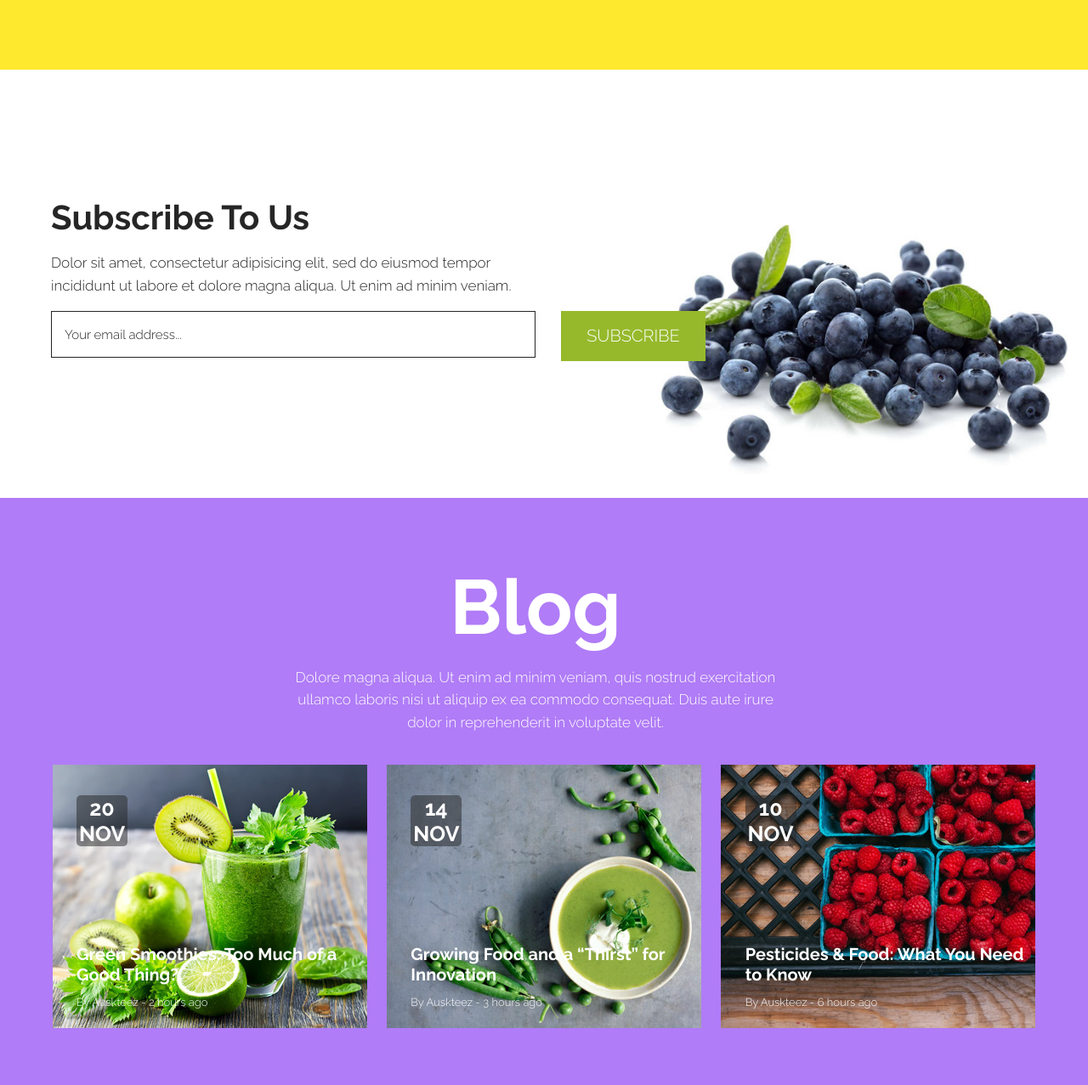
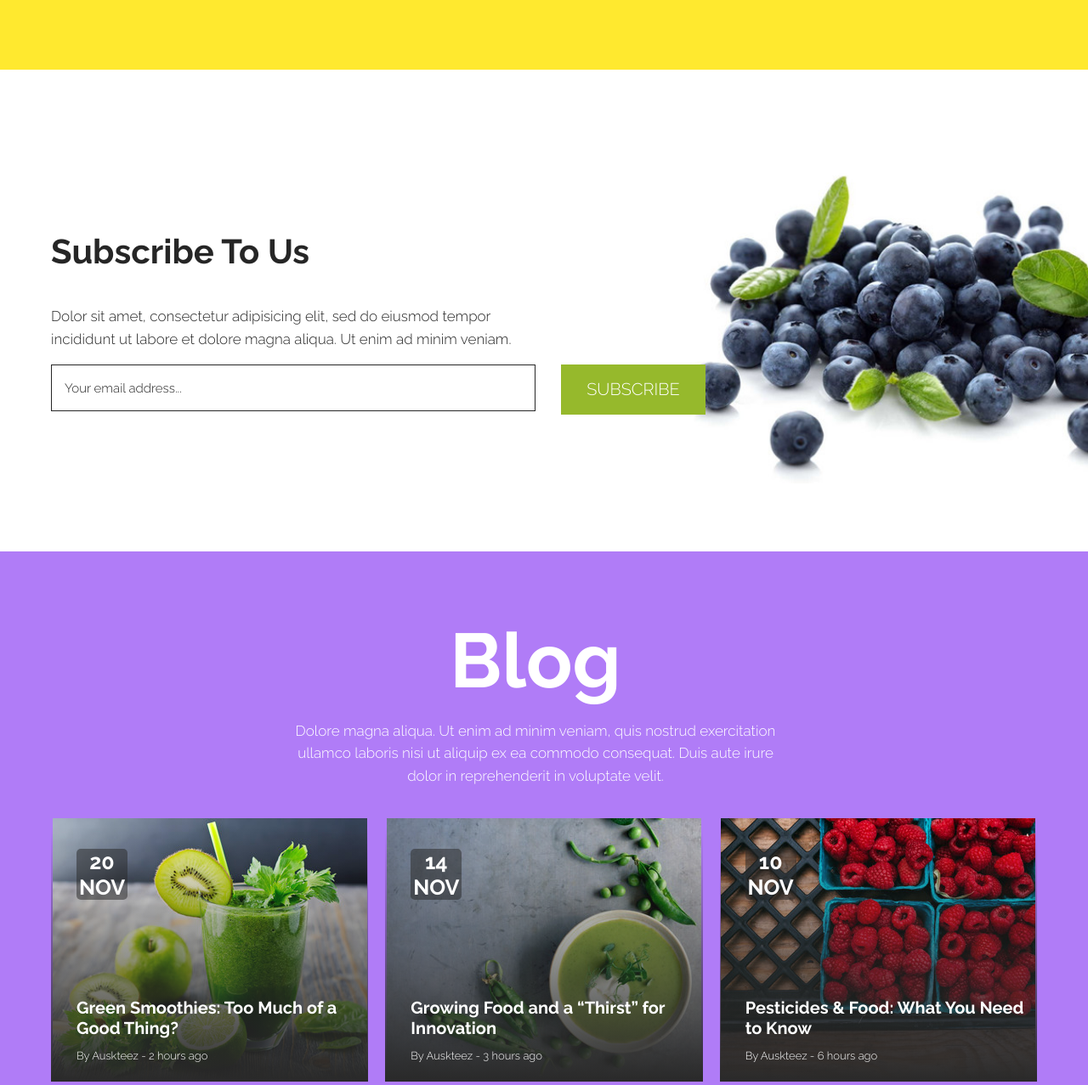
Before and after one commit to romanvoinarovych/cahee, a plain HTML site: page index.html in a window 1280 px wide. Shown: the part 3780-5057 px from the top of the page at 85% size. Drawn offline with Linux system fonts and the light colour scheme.

Commit message:
добавив градієнт

```diff
--- a/css/style.css
+++ b/css/style.css
@@ -242,7 +242,7 @@ body{
 	color: #262626;
 	font-size: 40px;
 	font-weight: 700;
-	margin: 150px 0 0;
+	padding:150px 0 0;
 }
 .ba-subscribe__for--text {
 	font-weight: 300;
@@ -335,7 +335,10 @@ body{
 .ba-blog__item--info {
 	cursor: pointer;
 	position: absolute;
-	left: 30px;
+	padding-left: 30px;
+	bottom: 0;
+	background-image: -webkit-gradient( linear, left bottom, left top, from(rgba(41, 41, 41, 1)), to(rgba(41, 41, 41, 0)));
+    background-image: linear-gradient( to top, rgba(41, 41, 41, 1), rgba(41, 41, 41, 0));
 }
 .ba-blog__item--info-title {
 	display: block;
@@ -360,6 +363,7 @@ body{
 .ba-blog__item--info-text {
 	font-size: 13px;
 	font-weight: 300;
+	padding-bottom: 10px;
 }
 .ba-blog__flex:hover {
 	box-shadow: 0px 2px 5px 0px rgba(0, 0, 0, 0.5);
```
